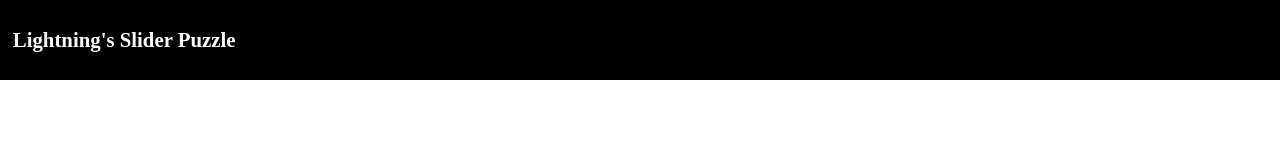
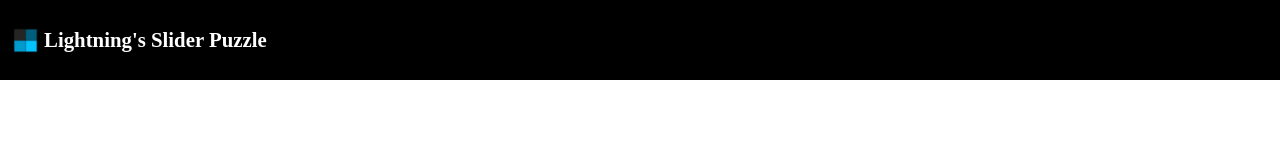
Before and after one commit to RVThapisnu/Slider-Puzzle, a plain HTML site: page index.html in a window 1280 px wide. Shown: the top 160 px of the page. Drawn offline with Linux system fonts and the light colour scheme.

Commit message:
Added Logo in Nav Bar

```diff
--- a/index.html
+++ b/index.html
@@ -8,6 +8,7 @@
     </head>
     <body>
 	<header>
+	    <img alt='Logo of the Website' src='Puzzle-logo.png'>
 	    <h3>Lightning's Slider Puzzle</h3>
 	    <nav>
 		<a href='https://github.com/rvthapisnu'> 󰊤 </a>
--- a/style.css
+++ b/style.css
@@ -43,6 +43,15 @@ header {
 
 header > * {
     flex:1;
+}
+
+header img {
+    flex:0;
+
+    width:25px;
+    height:25px;
+
+    margin-right:0.5%;
 }
 
 header h3 {
```
